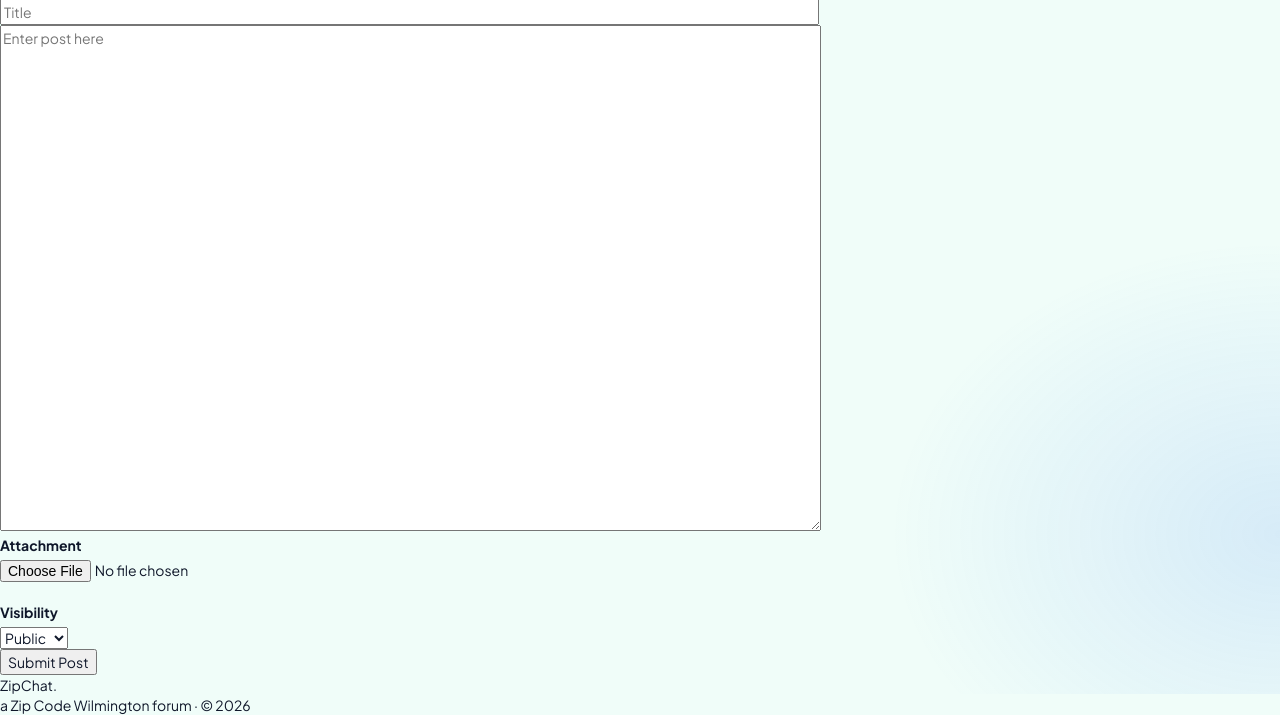
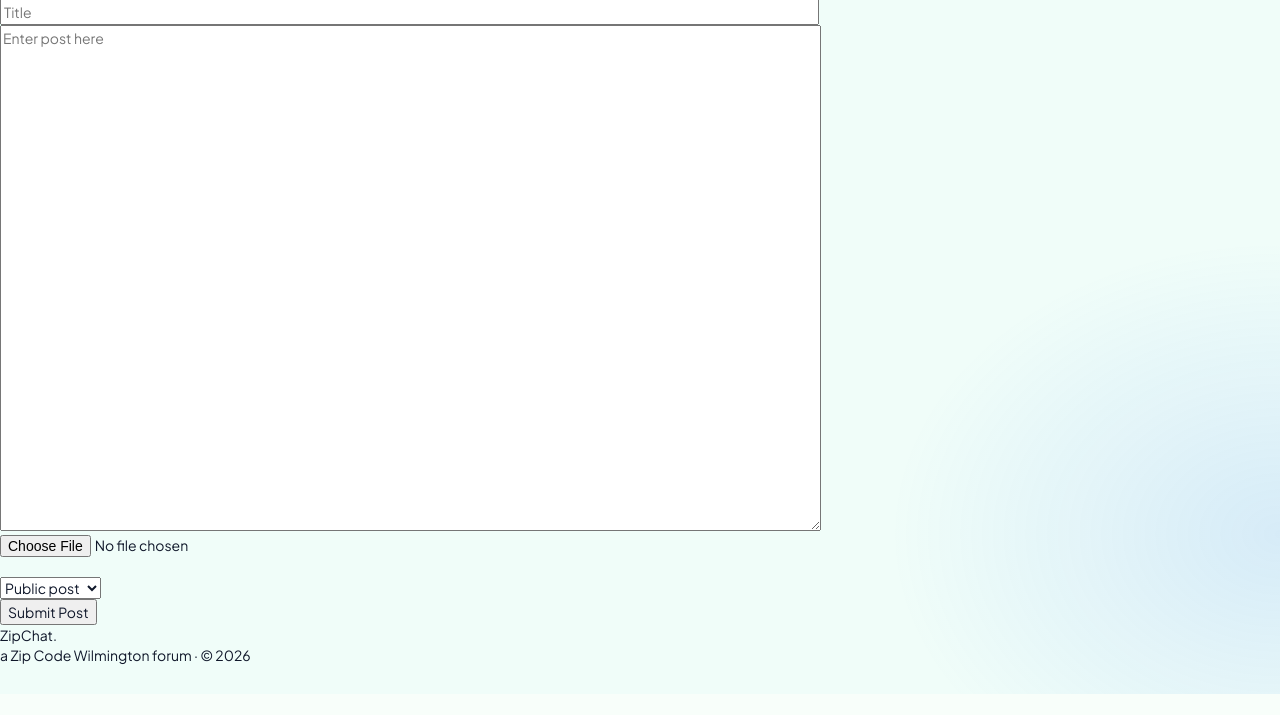
Before and after one commit to Circus-Circus-data-7-0/CircusCircus, a Flask app: template forum/templates/createpost.html in a window 1280 px wide. Shown: the part 106-821 px from the top of the page. After the commit the page ends 800 px from the top, so only its background shows below. Run offline with Flask 3, Linux system fonts and the light colour scheme; the template is opened without the code that fills it: values that come from a table or form of the project are taken from there, others are empty; data comes from the database, SQL or seed files in the repository; some libraries are stand-ins or nearby versions.

Commit message:
Html restored.

```diff
--- a/forum/templates/createpost.html
+++ b/forum/templates/createpost.html
@@ -15,13 +15,11 @@
 
 		<textarea class="inputbox" rows="25" cols="100"  name="content" placeholder="Enter post here"></textarea><br>
 
-		<label for="upload_file">Attachment</label><br>
-		<input class="inputbox" type="file" id="upload_file" name="upload_file" accept="image/*,video/*"><br>
-		<label for="visibility">Visibility</label><br>
+		<input class="inputbox" type="file" name="upload_file" accept="image/*,video/*"><br>
 		<!-- <label><input type="checkbox" name="private"> Private post</label> -->
-		<select class="inputbox" name="visibility" id="visibility">
-			<option value="public" {% if default_visibility != 'private' %}selected{% endif %}>Public</option>
-			<option value="private" {% if default_visibility == 'private' %}selected{% endif %}>Private</option>
+		<select class="inputbox" name="visibility">
+			<option value="public" {% if default_visibility != 'private' %}selected{% endif %}>Public post</option>
+			<option value="private" {% if default_visibility == 'private' %}selected{% endif %}>Private post</option>
 		</select><br>
 		<input class="inputbox" type="submit" value="Submit Post">
 	</form>
--- a/forum/user_setting.py
+++ b/forum/user_setting.py
@@ -69,8 +69,10 @@ def settings():
             post_visibility if post_visibility in ("public", "private") else "public"
         )
         user_settings.show_email = _request_bool("show_email")
-        user_settings.allow_messages = _request_bool("allow_messages", True)
+        # _request_bool("allow_messages", True) was incorrect — an unchecked checkbox
+        # sends nothing, so the default must be False, not True.
+        user_settings.allow_messages = _request_bool("allow_messages")
         db.session.commit()
-        return redirect("/settings")
+        return redirect("/settings?saved=1")
 
     return render_template("settings.html", settings=user_settings)
```
Also changed, not shown: forum/templates/settings.html (+17 -23 lines).
